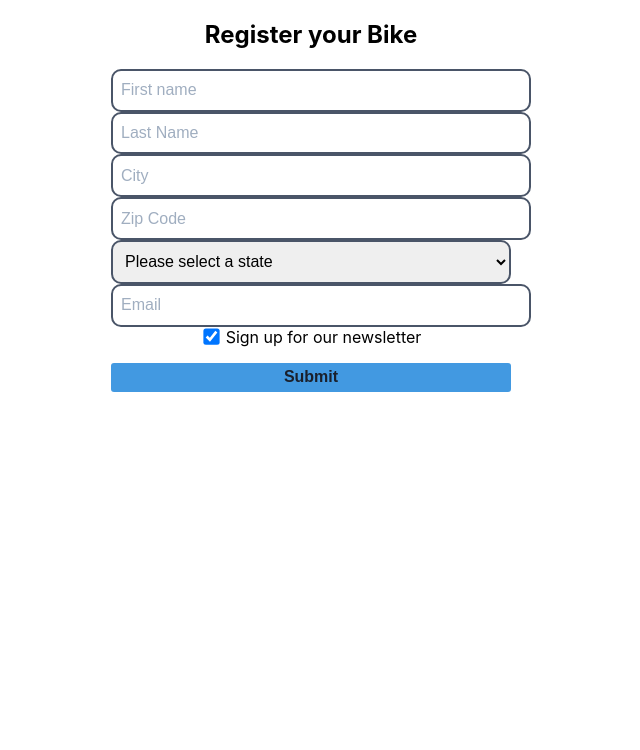
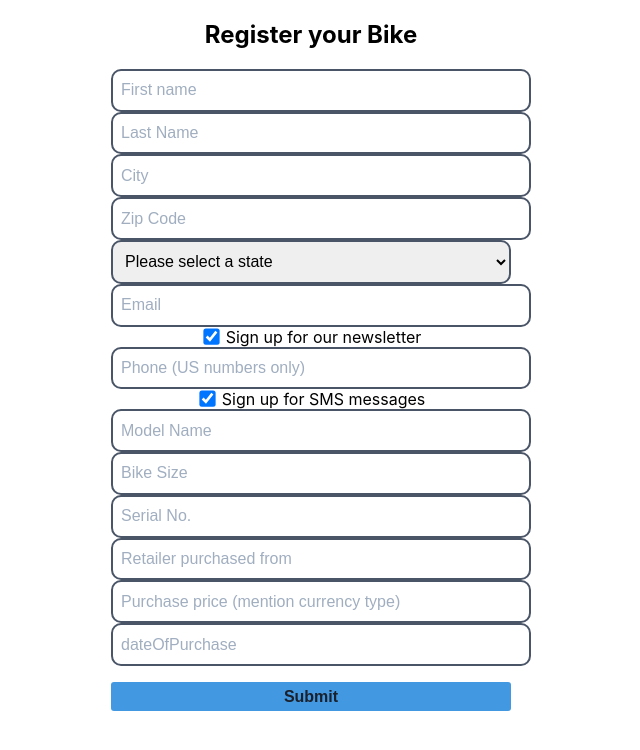
Before and after one commit to carol-tsai/formik-bike-registration, a React (Create React App) app: page / in a window 1280 px wide. Shown: the top 750 px of the page, without its empty margins (329-969 px from the left). Built offline with nearby package versions, Linux system fonts and the light colour scheme.

Commit message:
added rest of input fields

```diff
--- a/src/components/Form.js
+++ b/src/components/Form.js
@@ -31,7 +31,7 @@ import React from 'react';
     price: "",
     newsletter: true,
     phone: "",
-    sms: "yes"
+    sms: true
   }
 
   return (
@@ -51,6 +51,14 @@ import React from 'react';
            <State name="state" placeholder="Select a State"/>
            <CustomInput name="email" placeholder="Email"/>
            <Checkbox type="checkbox" name="newsletter" label="Sign up for our newsletter"/>
+           <CustomInput name="phone" placeholder="Phone (US numbers only)"/>
+           <Checkbox type="checkbox" name="sms" label="Sign up for SMS messages"/>
+           <CustomInput name="model" placeholder="Model Name"/>
+           <CustomInput name="size" placeholder="Bike Size"/>
+           <CustomInput name="serialNo" placeholder="Serial No."/>
+           <CustomInput name="store" placeholder="Retailer purchased from"/>
+           <CustomInput name="price" placeholder="Purchase price (mention currency type)"/>
+           <CustomInput name="dateOfPurchase" placeholder="dateOfPurchase"/>
            <button type="submit">Submit</button>
          </Form>
        )}
```
